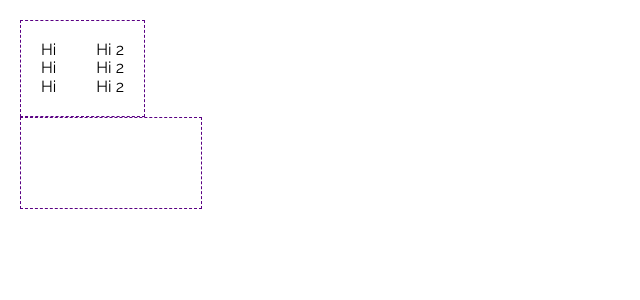
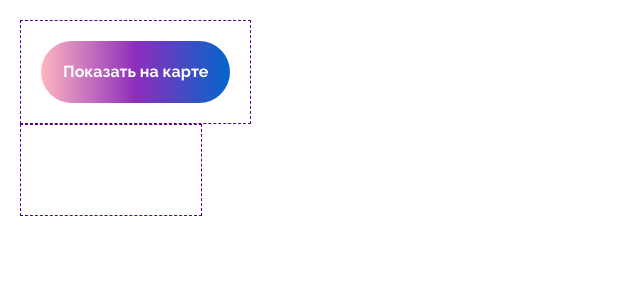
Before and after one commit to cookies-with-tea/guest-place, a Nuxt app: page /uikit in a window 1280 px wide. Shown: the top 300 px of the page, without its empty margins (0-640 px from the left). Built offline with nearby package versions, Linux system fonts and the light colour scheme; a web font is replaced by a local one.

Commit message:
PGP-14: вынес размеры кнопок в классы

```diff
--- a/app/pages/uikit.vue
+++ b/app/pages/uikit.vue
@@ -2,20 +2,20 @@
   <div class="ui-kit">
     <div class="box">
       <div class="column">
-        <UiButton> Hi </UiButton>
+        <UiButton> Показать на карте </UiButton>
 
-        <UiButton> Hi </UiButton>
+        <!--        <UiButton> Hi </UiButton>-->
 
-        <UiButton> Hi </UiButton>
+        <!--        <UiButton> Hi </UiButton>-->
       </div>
 
-      <div class="column">
-        <UiButton> Hi 2 </UiButton>
+      <!--      <div class="column">-->
+      <!--        <UiButton> Hi 2 </UiButton>-->
 
-        <UiButton> Hi 2 </UiButton>
+      <!--        <UiButton> Hi 2 </UiButton>-->
 
-        <UiButton> Hi 2 </UiButton>
-      </div>
+      <!--        <UiButton> Hi 2 </UiButton>-->
+      <!--      </div>-->
     </div>
 
     <div class="box">
@@ -46,6 +46,7 @@ import { UiButton, UiIcon } from '../shared/ui'
 .column {
   display: flex;
   flex-direction: column;
+  gap: 20px;
 
   > * {
     display: block;
--- a/app/shared/ui/ui-button/ui/UiButton.vue
+++ b/app/shared/ui/ui-button/ui/UiButton.vue
@@ -1,5 +1,5 @@
 <template>
-  <component :is="props.is" class="ui-button">
+  <component :is="props.is" :class="classes">
     <slot />
   </component>
 </template>
@@ -7,9 +7,114 @@
 <script lang="ts" setup>
 interface IProps {
   is?: 'button' | 'nuxt-link'
+  type?: 'button' | 'submit'
+  variant?: 'primary' | 'secondary'
+  size?: 'md' | 'sm' | 'xs'
 }
 
 const props = withDefaults(defineProps<IProps>(), {
   is: 'button',
+  type: 'button',
+  variant: 'primary',
+  size: 'md',
 })
+
+// const props = withDefaults(defineProps<Props>(), {
+//   is: 'button',
+//   size: 'md',
+//   variant: 'primary',
+//   borderRadius: '6',
+// })
+
+// type Props = {
+//   variant: 'primary'
+//   postfixIcon?: string,
+//   size?:  'md' | 'sm' ,
+//   tag?: 'button' | 'router-link',
+//   type?: 'button'
+//   borderRadius?: string | number,
+// }
+
+const classes = computed(() => {
+  return ['ui-button', `ui-button--${props.variant}`, `ui-button--${props.size}`]
+})
+
+// const buttonType = computed(() => {
+//   return props.tag === 'button' ? (props.type || 'button') : undefined
+// })
 </script>
+
+<style lang="scss" scoped>
+.ui-button {
+  --ui-button-color-white: #fff;
+  --ui-button-color-black-hover: #333;
+  --ui-button-bg-color-purle: #764678;
+  --ui-button-border-color-purle: #764678;
+
+  display: inline-flex;
+  align-items: center;
+  justify-content: center;
+  border-radius: 50px;
+  text-align: center;
+  gap: 5px;
+
+  &--primary {
+    //border: 2px solid transparent;
+
+    color: var(--ui-button-color-white);
+    background: var(--gradient-primary);
+
+    &:hover {
+      border: 2px solid var(--gradient-primary);
+      background: transparent;
+    }
+  }
+
+  &--secondary {
+    border: 2px solid #000;
+
+    //font-weight: 500;
+    //font-size: 14px;
+    //color: #000;
+    //background-color: transparent;
+  }
+
+  &--lg {
+    height: 62px;
+    font-weight: 700;
+
+    //TODO: Заменить на миксин типографии
+    font-size: 16px;
+    line-height: 100%;
+    padding: 0 55px;
+  }
+
+  &--md {
+    height: 62px;
+    font-weight: 700;
+
+    //TODO: Заменить на миксин типографии
+    font-size: 16px;
+    line-height: 100%;
+    padding: 0 22px;
+  }
+
+  &--sm {
+    height: 40px;
+    font-weight: 700;
+    font-size: 14px;
+    line-height: 100%;
+    padding: 0 13px;
+
+    //TODO: Заменить на миксин типографии
+  }
+
+  &--xs {
+    height: 40px;
+    font-weight: 700;
+    font-size: 14px;
+    line-height: 100%;
+    padding: 0 20px;
+  }
+}
+</style>
--- a/public/assets/styles/helpers/variables/_colors.scss
+++ b/public/assets/styles/helpers/variables/_colors.scss
@@ -18,7 +18,7 @@ $theme-light: (
 
   shadow-md: 0px 4px 15px 0px #694E4B24,
 
-  gradient-primary: conic-gradient(from 180deg at 50% 50%, #8E2DBC 0deg, #FFC5BD 120deg, #DB7AE3 240deg, #0066CC 360deg),
+  gradient-primary: linear-gradient(90deg, #FFB6C1, #8E2DBC, #0066CC),
 );
 
 //TODO: актулизировать цвета под темную тему
```
